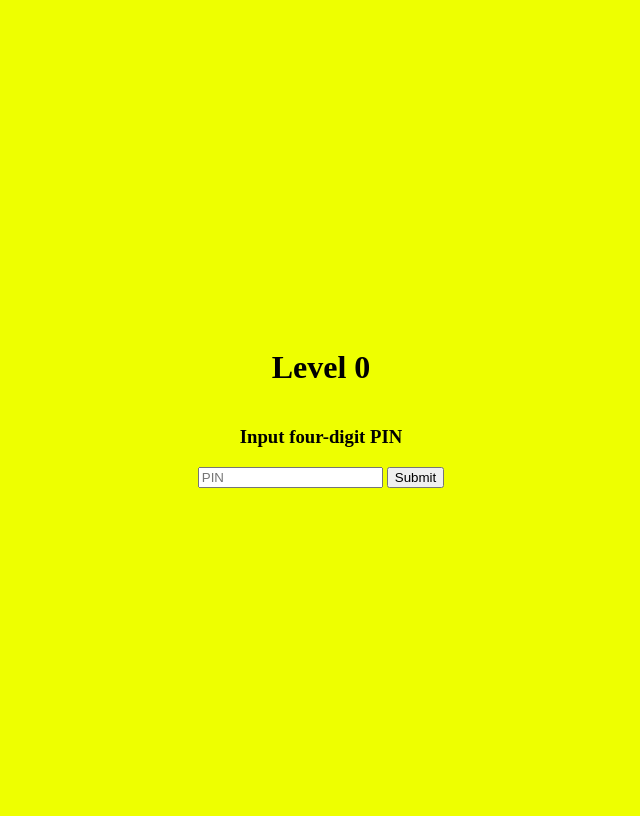
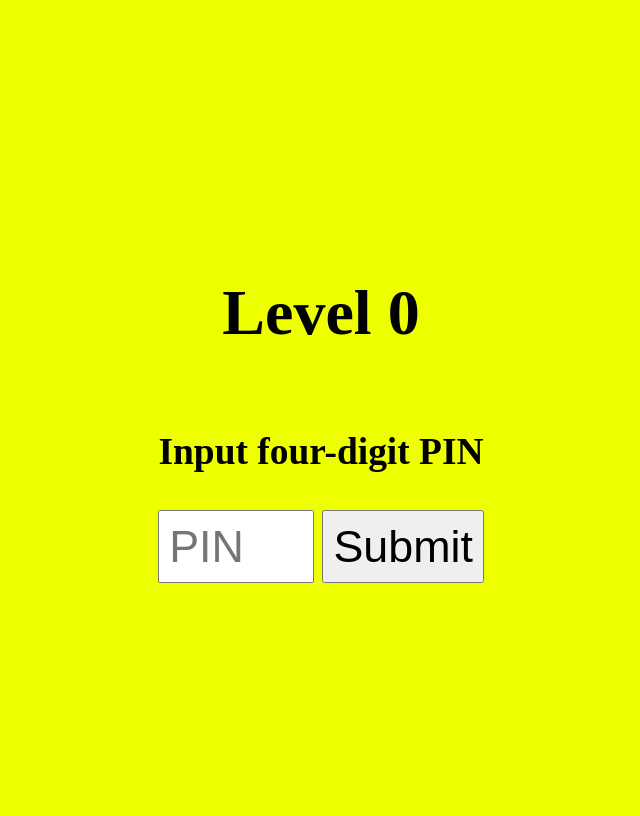
Before and after one commit to grdddj/form-security, a FastAPI app: page /level0 in a window 1280 px wide. Shown: the whole page, without its empty margins (319-959 px from the left). Run offline with FastAPI, Linux system fonts and the light colour scheme.

Commit message:
design improvements

```diff
--- a/templates/index.html
+++ b/templates/index.html
@@ -2,12 +2,13 @@
 <html>
 
 <head>
-    <title>Home</title>
+    <title>HTML form security</title>
     <meta charset="UTF-8" />
     <meta name="viewport" content="width=device-width, initial-scale=1.0" />
     <style>
         body {
             background-color: rgb(238, 255, 0);
+            font-size: 200%;
         }
 
         div {
@@ -16,6 +17,17 @@
             justify-content: center;
             align-items: center;
             height: 100vh;
+        }
+
+        input[type="submit"] {
+            font-size: 140%;
+            padding: 0.2em;
+        }
+
+        input[type="password"] {
+            font-size: 140%;
+            padding: 0.2em;
+            width: 3em;
         }
     </style>
 </head>
@@ -28,7 +40,8 @@
             {% if token %}
             <input type="hidden" name="token" value="{{ token }}" />
             {% endif %}
-            <input type="password" name="pin" pattern="[0-9]{4}" inputmode="numeric" placeholder="PIN" required>
+            <input type="password" name="pin" pattern="[0-9]{4}" inputmode="numeric" placeholder="PIN" maxlength="4"
+                required>
             <input type="submit" value="Submit">
         </form>
         {% if invalid_pin %}
--- a/templates/success.html
+++ b/templates/success.html
@@ -6,6 +6,7 @@
     <style>
         body {
             background-color: rgb(0, 255, 89);
+            font-size: 300%;
         }
 
         div {
```
